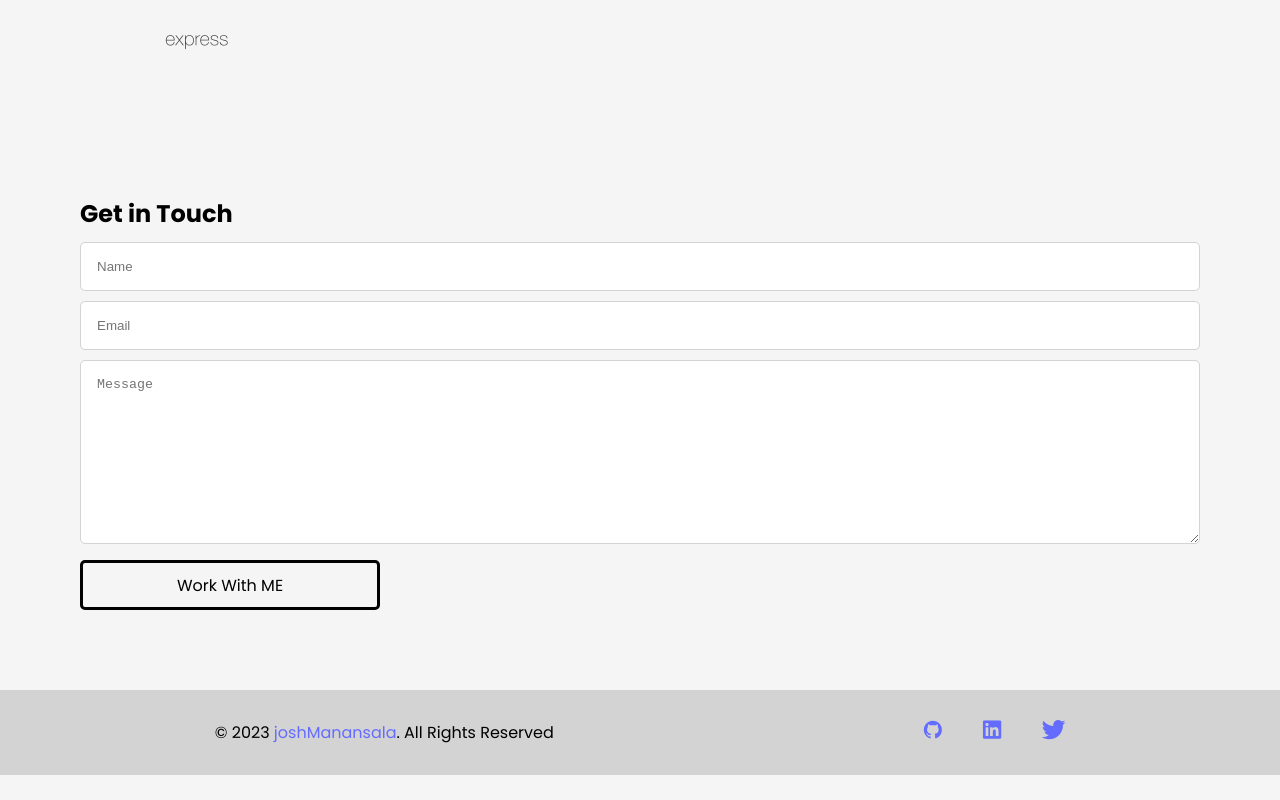
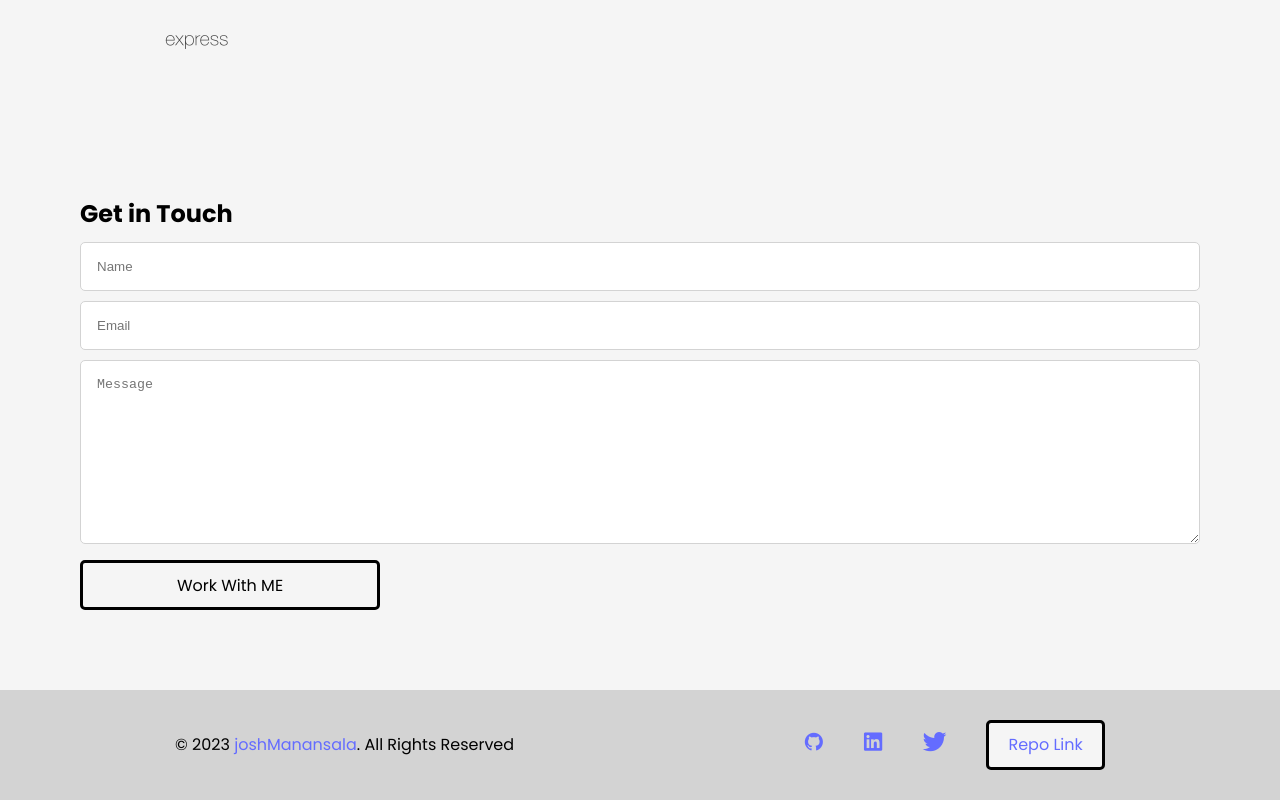
Before and after one commit to T4R0TARO/react-portfolio, a React (Vite) app: page / in a window 1280 px wide. Shown: the part 1983-2783 px from the top of the page. Before the commit the page ends 2758 px from the top, so only its background shows below. Built offline with nearby package versions, Linux system fonts and the light colour scheme.

Commit message:
added repo link of portfolio to footer

```diff
--- a/src/components/Footer.jsx
+++ b/src/components/Footer.jsx
@@ -40,6 +40,15 @@ export default function Footer() {
               <i className="devicon-twitter-original"></i>
             </a>
           </li>
+          <li>
+            <a
+              href="https://github.com/T4R0TARO/react-portfolio"
+              className="btn"
+              target="_blank"
+            >
+              Repo Link
+            </a>
+          </li>
         </ul>
       </div>
     </footer>
```
